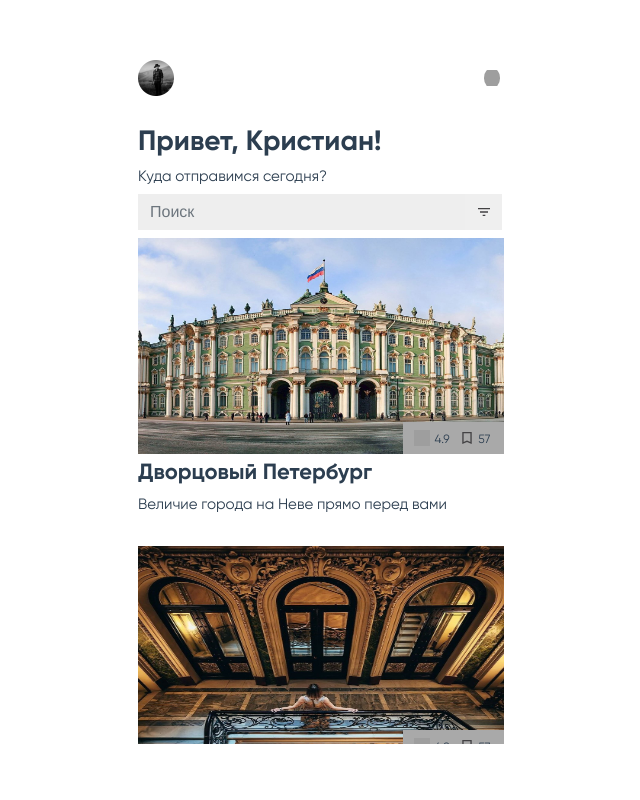
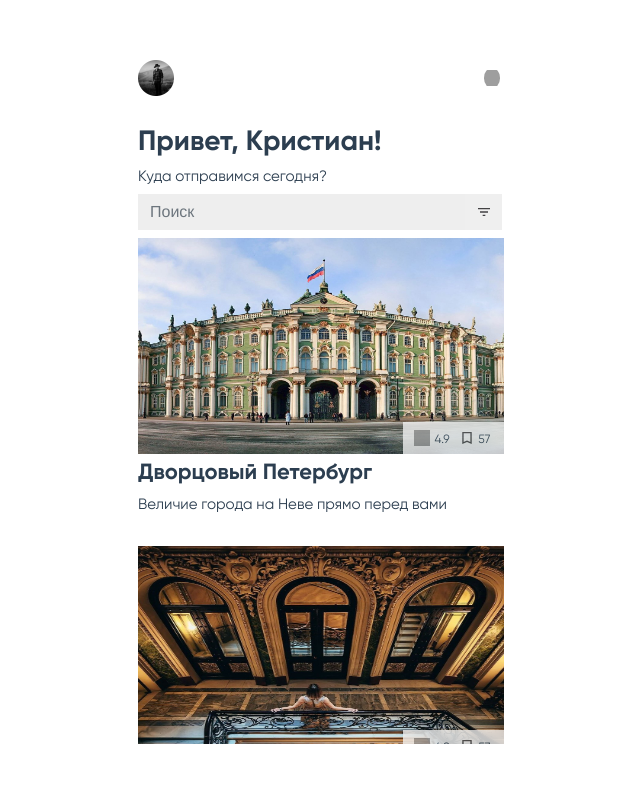
Before and after one commit to SunsetMT/mobile-app, a Vue app: page / in a window 1280 px wide. Shown: the top 800 px of the page, without its empty margins (319-959 px from the left). Built offline with nearby package versions, Linux system fonts and the light colour scheme; grey boxes are pictures that could not be loaded.

Commit message:
opacity to mark-star-box added

```diff
--- a/src/components/body/PlaceCard.vue
+++ b/src/components/body/PlaceCard.vue
@@ -97,11 +97,12 @@ export default {
     margin-top: 4px
 
   .star-mark-box
+    opacity: .72
     display: flex
     width: 101px
     height: 32px
     position: relative
-    background-color: darkgrey
+    background-color: #ffffff
     backdrop-filter: blur(4px)
     top: -92px
     left: 265px
@@ -137,7 +138,7 @@ export default {
       background-position: 50% 50%
       background-repeat: no-repeat
       border: inherit
-      background-color: darkgrey
+      background-color: #ffffff
       width: 16px
       height: 16px
       margin-right: 4px
@@ -147,7 +148,7 @@ export default {
       background-position: 50% 50%
       background-repeat: no-repeat
       border: inherit
-      background-color: darkgrey
+      background-color: #ffffff
       width: 16px
       height: 16px
       margin-right: 4px
```
